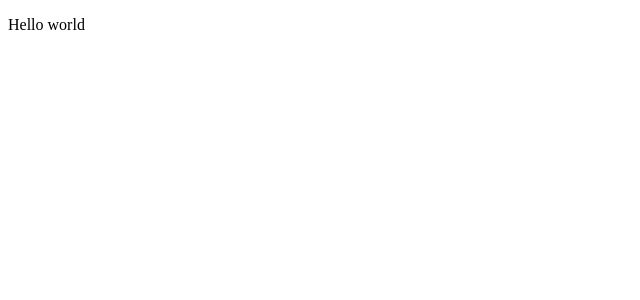
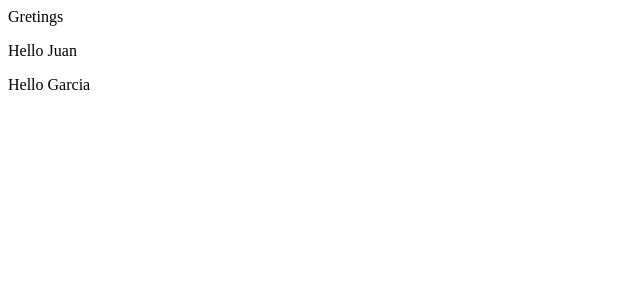
Before and after one commit to gabrielCharibPolls/part1, a React (Create React App) app: page / in a window 1280 px wide. Shown: the top 300 px of the page, without its empty margins (0-640 px from the left). Built offline with nearby package versions, Linux system fonts and the light colour scheme.

Commit message:
props : data transmission to components

```diff
--- a/src/App.js
+++ b/src/App.js
@@ -1,7 +1,28 @@
-const App = () => (
-  <div>
-    <p>Hello world</p>
-  </div>
-)
+import './App.css';
+
+
+const Hello = (props) => {
+  return (
+    <div>
+      <p>Hello {props.name}</p>
+    </div>
+  )
+
+}
+
+const App = () => {
+  return (
+    <div>
+      <h>Gretings</h>
+      <Hello name="Juan" />
+      <Hello name="Garcia" />
+    </div>
+  )
+
+}
+
+
+
+
 
 export default App
```
